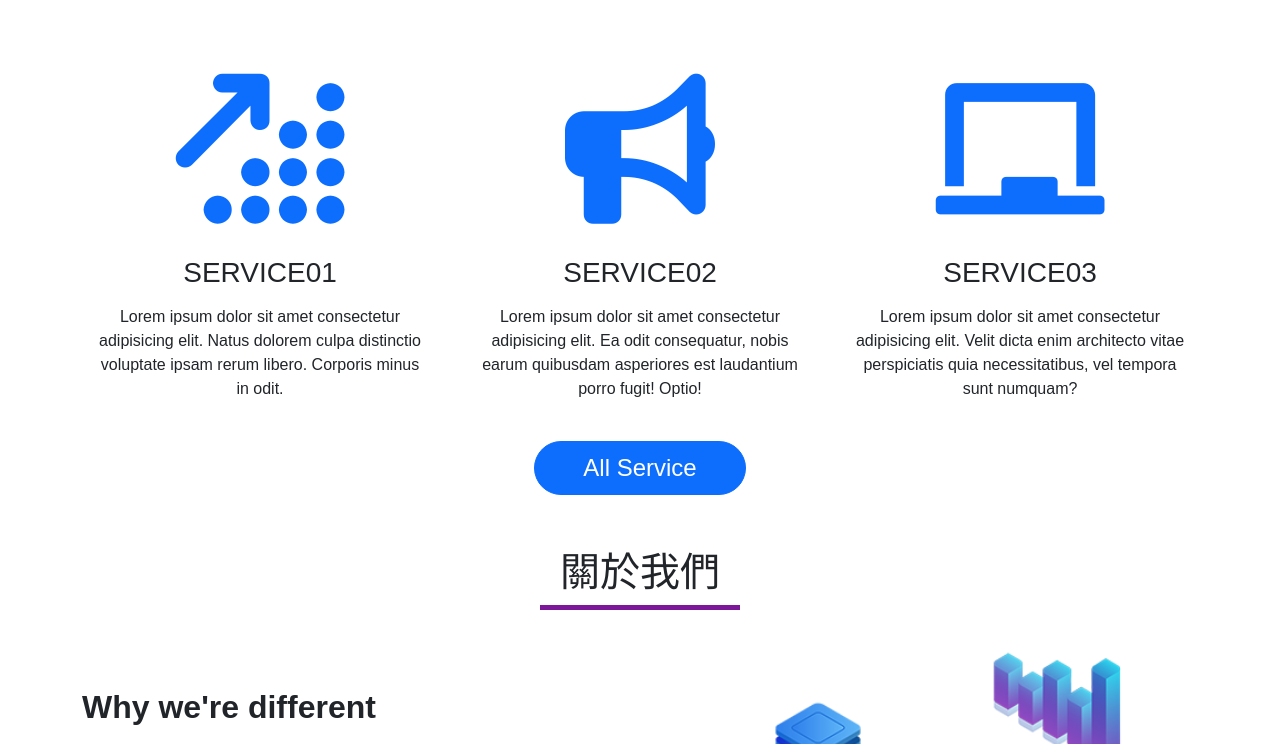
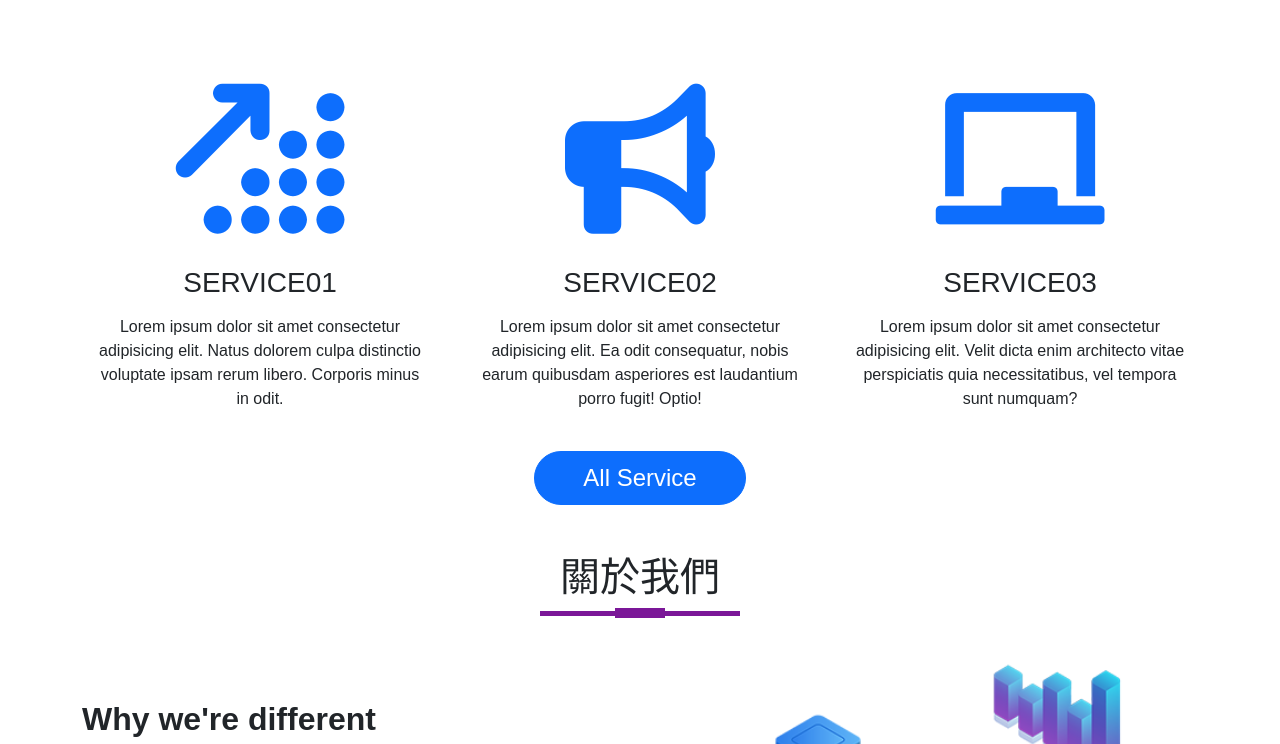
Before and after one commit to StudyRachel/websiteBootstrap, a plain HTML site: page index.html in a window 1280 px wide. Shown: the part 757-1501 px from the top of the page. Drawn offline with Linux system fonts and the light colour scheme.

Commit message:
標題下底線

```diff
--- a/css/style.css
+++ b/css/style.css
@@ -22,7 +22,13 @@ body{
     color: white;
 }
 
-.title::before{
+.title{
+    width: 200px;
+    margin: 0 auto;
+    border-bottom: 5px solid #7b1798;
+}
+
+/* .title::before{
     content: '';
     display: block;
     background-color: #7b1798;
@@ -31,8 +37,8 @@ body{
     margin-left: auto;
     margin-right: auto;
     transform: translateY(62px);
-}
-/* .title::after{
+} */
+.title::after{
     content: '';
     display: block;
     background-color: #7b1798;
@@ -41,7 +47,7 @@ body{
     margin-left: auto;
     margin-right: auto;
     transform: translateY(7px);
-} */
+}
 
 .iconHover img{
     transition: 0.5s;
```
